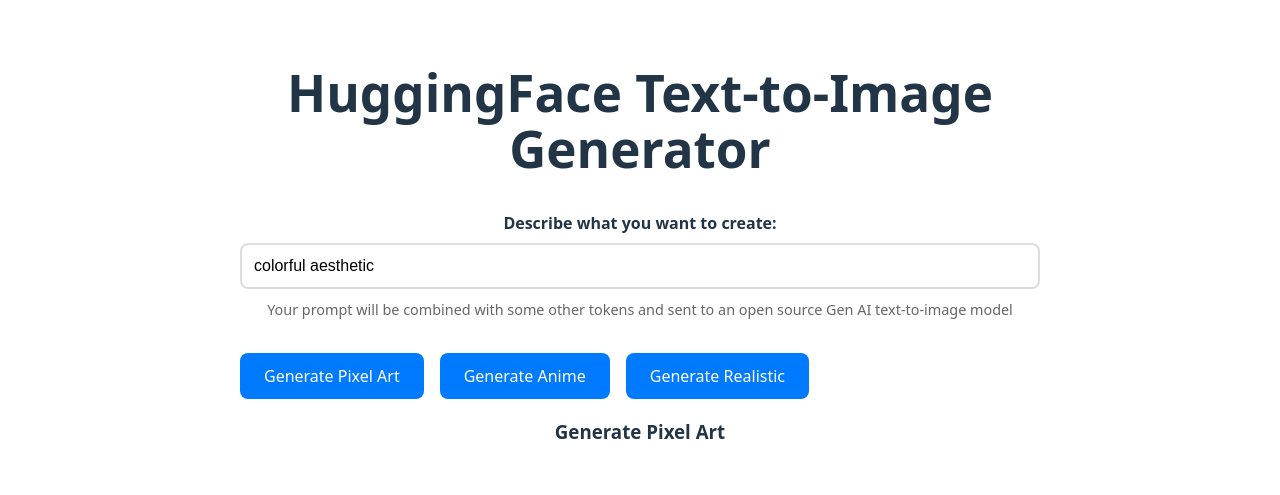
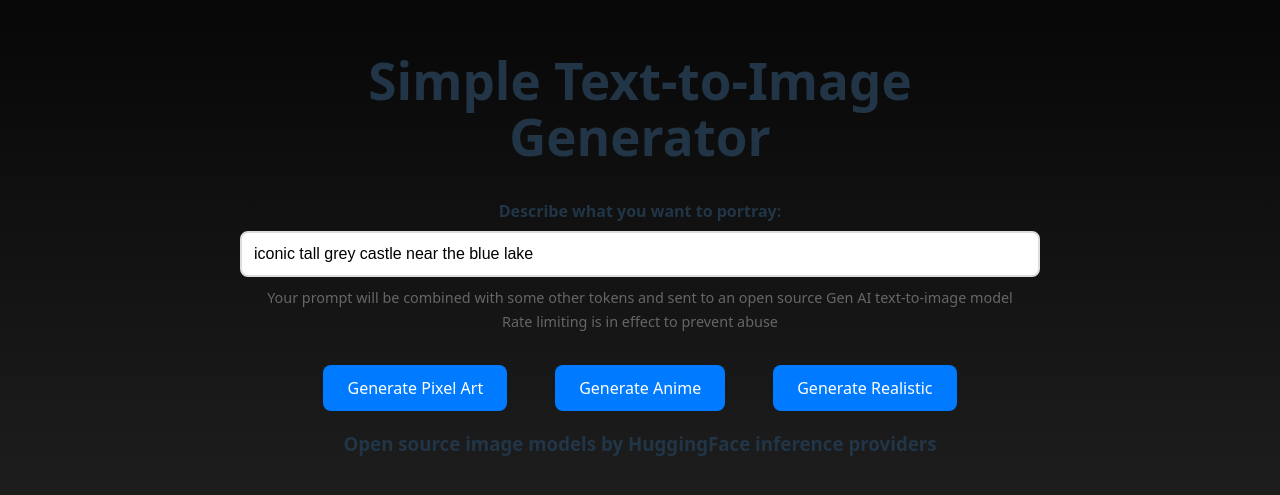
Before and after one commit to jacksmedia/j4cks-flux, a React (Vite) app in the folder webapp/client/: page / in a window 1280 px wide. Shown: the part 153-648 px from the top of the page. Built offline with nearby package versions, Linux system fonts and the light colour scheme.

Commit message:
✂improve labels & UI

```diff
--- a/webapp/client/src/App.jsx
+++ b/webapp/client/src/App.jsx
@@ -6,7 +6,7 @@
   const [imageData, setImageData] = useState(null);
   const [loading, setLoading] = useState(false);
   const [error, setError] = useState(null);
-  const [customPrompt, setCustomPrompt] = useState('colorful aesthetic');
+  const [customPrompt, setCustomPrompt] = useState('iconic tall grey castle near the blue lake');
 
 
   // Multiple HF models available
@@ -66,18 +66,18 @@
 
   return (
     <div style={{ padding: '2rem', maxWidth: '800px', margin: '0 auto' }}>
-      <h1>HuggingFace Text-to-Image Generator</h1>
+      <h1>Simple Text-to-Image Generator</h1>
 
       {/* UX:  Custom prompt input */}
       <div style={{ marginBottom: '2rem' }}>
         <label style={{ display: 'block', marginBottom: '0.5rem', fontWeight: 'bold' }}>
-          Describe what you want to create:
+          Describe what you want to portray:
         </label>
         <input
           type="text"
           value={customPrompt}
           onChange={(e) => setCustomPrompt(e.target.value)}
-          placeholder="a shattered cyberpunk city"
+          placeholder="iconic tall grey castle near the blue lake"
           style={{
             width: '100%',
             padding: '0.75rem',
@@ -90,7 +90,8 @@
           maxLength={200}
         />
         <small style={{ color: '#666', fontSize: '0.9rem' }}>
-          Your prompt will be combined with some other tokens and sent to an open source Gen AI text-to-image model
+          Your prompt will be combined with some other tokens and sent to an open source Gen AI text-to-image model<br/>
+          Rate limiting is in effect to prevent abuse
         </small>
 
         {/* OPTION:  Show full prompt preview -- disabled */}
@@ -113,7 +114,7 @@
 
 
       {/* UX:  Render multiple buttons with premade prompt styling */}
-      <div style={{ display: 'flex', gap: '1rem', flexWrap: 'wrap', marginTop: '1rem' }}>
+      <div style={{ display: 'flex', gap: '3rem', flexWrap: 'wrap', marginTop: '1rem', justifyContent: 'center' }}>
         {artStyles.map(style => (
           <button
             key={style.id}
@@ -135,7 +136,7 @@
 
 
       <h3>
-        {loading ? 'Generating Pixel Art...' : 'Generate Pixel Art'}
+        {loading ? 'Generating... Please wait...' : 'Open source image models by HuggingFace inference providers'}
       </h3>
 
       {error && (
--- a/webapp/client/src/index.css
+++ b/webapp/client/src/index.css
@@ -5,7 +5,7 @@
 
   color-scheme: light dark;
   color: rgba(255, 255, 255, 0.87);
-  background-color: #242424;
+  background: linear-gradient(#000,#242424);
 
   font-synthesis: none;
   text-rendering: optimizeLegibility;
```
Also changed, not shown: 2 other files (tests, documents, lock files or other folders).
